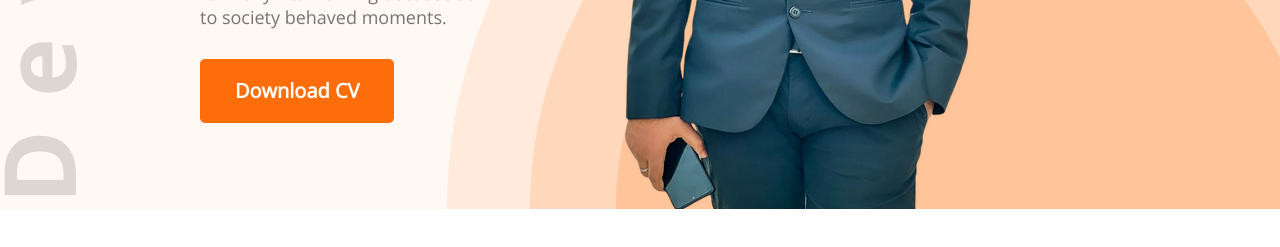
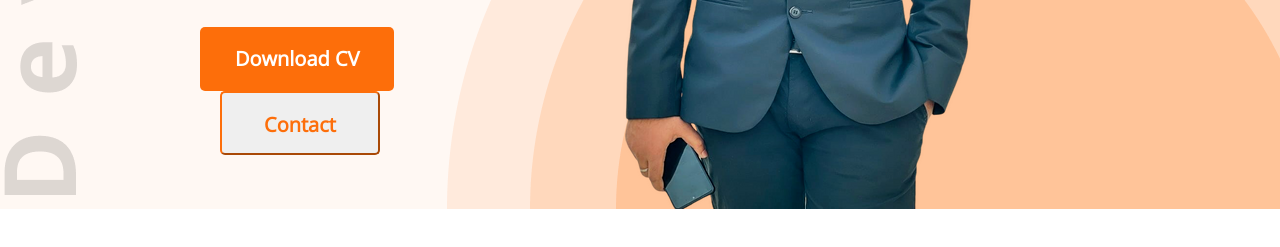
Before and after one commit to EsratHossan/developer-portfolio, a plain HTML site: page index.html in a window 1280 px wide. Shown: the part 631-878 px from the top of the page. Drawn offline with nearby package versions, Linux system fonts and the light colour scheme.

Commit message:
added button

```diff
--- a/Styles/portfolio.css
+++ b/Styles/portfolio.css
@@ -29,6 +29,18 @@ nav li a{
     height: 64px;
     border-radius: 5px;
     background: #FD6E0A;
+}
+.btn-secondary{
+    color: #ffffff;
+    height: 64px;
+    width: 160px;
+    border-radius: 5px;
+    font-size: 20px;
+    padding: 18px 35px;
+    margin-left: 20px;
+    color: #FD6E0A;
+    border-color: #FD6E0A;
+
 }
 .header{
     background: #FFF8F3;
--- a/index.html
+++ b/index.html
@@ -24,6 +24,7 @@
                 <h1 class="banner-title">Esrat Hossan</h1>
                 <p class="banner-description">Shot what able cold new see hold.Friendly as an betrayed formerly he. Morning because as to society behaved moments.</p>
                 <button class="btn-primary">Download CV</button>
+                <button class="btn-secondary"><b>Contact</b></button>
             </div>
             <img src="images/rsz_td.png" alt="">
         </div>
```
